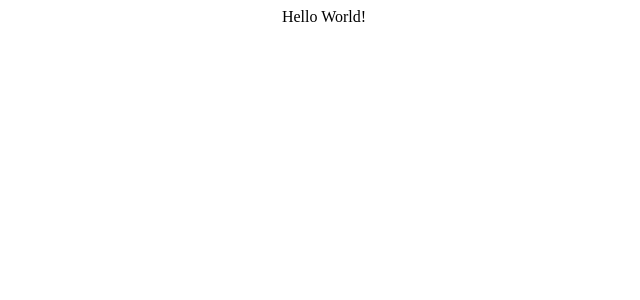
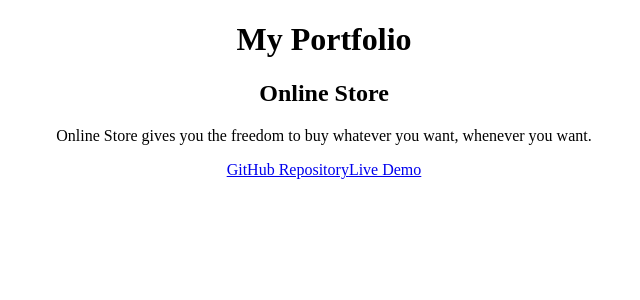
Before and after one commit to anthony-hsu/portfolio, a React (Vite) app: page / in a window 1280 px wide. Shown: the top 300 px of the page, without its empty margins (316-956 px from the left). Built offline with nearby package versions, Linux system fonts and the light colour scheme.

Commit message:
Add initial file structure

```diff
--- a/index.html
+++ b/index.html
@@ -1,4 +1,4 @@
-<!doctype html>
+<!DOCTYPE html>
 <html lang="en">
   <head>
     <meta charset="UTF-8" />
--- a/package.json
+++ b/package.json
@@ -10,6 +10,7 @@
     "preview": "vite preview"
   },
   "dependencies": {
+    "open-graph-scraper": "^6.2.2",
     "react": "^18.2.0",
     "react-dom": "^18.2.0"
   },
--- a/src/App.jsx
+++ b/src/App.jsx
@@ -1,7 +1,10 @@
 import "./App.css";
+import Portfolio from "./components/Portfolio";
 
 function App() {
-  return <div className="App">Hello World!</div>;
+  return <div className="App">
+    <Portfolio />
+  </div>;
 }
 
 export default App;
--- /dev/null
+++ b/src/components/Portfolio.jsx
@@ -0,0 +1,16 @@
+import Project from "./Project";
+import projectsData from "../projectsData";
+
+const Portfolio = () => {
+  const showProject = (project, index) => {
+    return <Project key={index} {...project} />;
+  };
+  return (
+    <div className="portfolio">
+      <h1>My Portfolio</h1>
+      <div className="projects">{projectsData.map(showProject)}</div>
+    </div>
+  );
+};
+
+export default Portfolio;
--- /dev/null
+++ b/src/components/Project.jsx
@@ -0,0 +1,25 @@
+import PropTypes from "prop-types";
+
+const Project = ({ title, description, githubLink, liveLink }) => {
+  return (
+    <div className="project">
+      <h2>{title}</h2>
+      <p>{description}</p>
+      <a href={githubLink} target="_blank" rel="noopener noreferrer">
+        GitHub Repository
+      </a>
+      <a href={liveLink} target="_blank" rel="noopener noreferrer">
+        Live Demo
+      </a>
+    </div>
+  );
+};
+
+Project.propTypes = {
+  title: PropTypes.string,
+  description: PropTypes.string,
+  githubLink: PropTypes.string,
+  liveLink: PropTypes.string,
+};
+
+export default Project;
--- /dev/null
+++ b/src/projectsData.js
@@ -0,0 +1,14 @@
+// src/ProjectsData.js
+const projects = [
+  {
+    title: 'Online Store',
+    description: 'Online Store gives you the freedom to buy whatever you want, whenever you want.',
+    ogType: 'website',
+    ogImage: 'https://elephant.art/wp-content/uploads/2019/11/poop-emoji.jpg',
+    githubLink: 'https://github.com/anthony-hsu/online-store',
+    liveLink: 'https://online-store-anthony-hsu.netlify.app',
+  },
+  // Add more projects here
+];
+
+export default projects;
```
Also changed, not shown: 1 other file (tests, documents, lock files or other folders).
